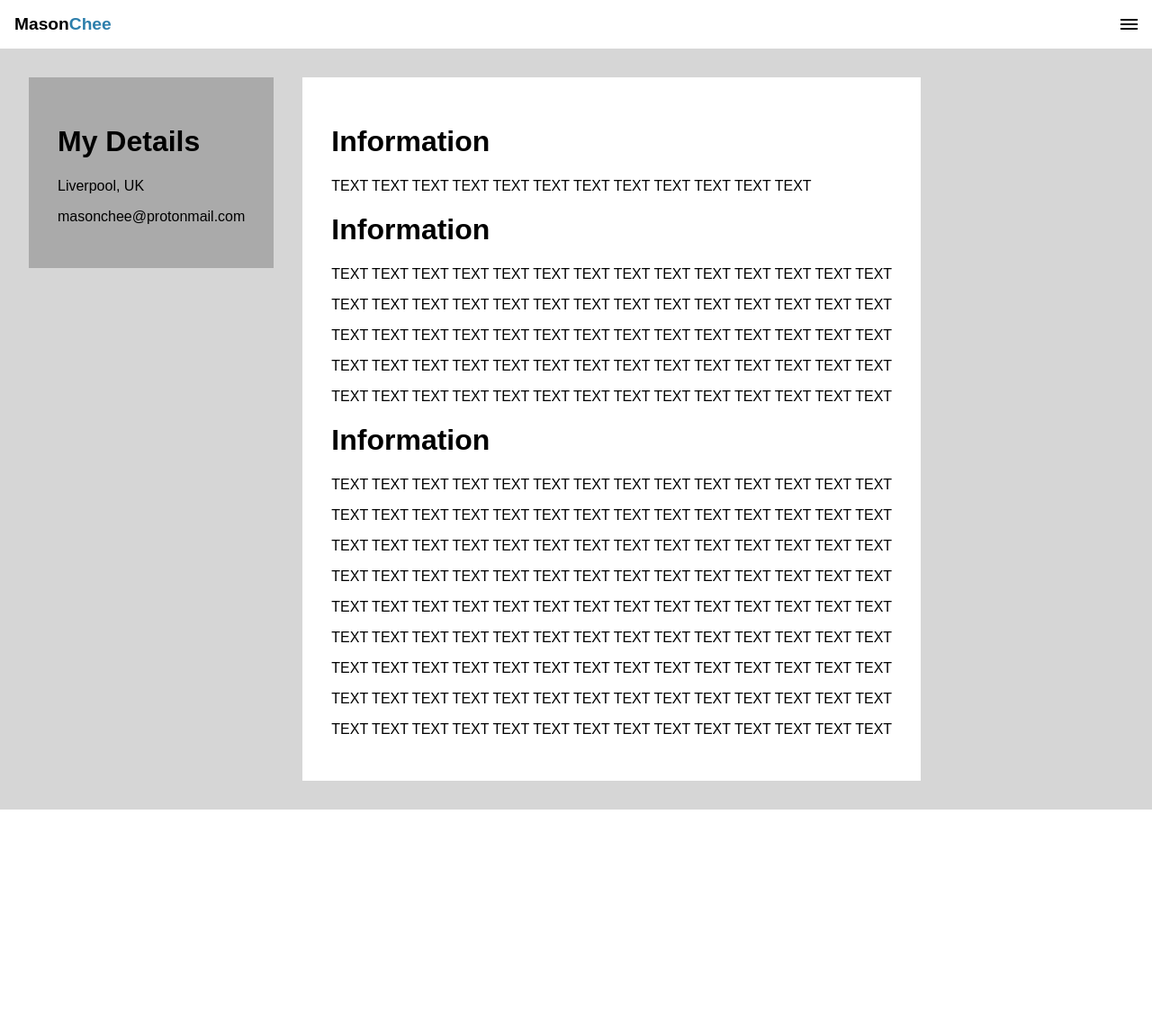
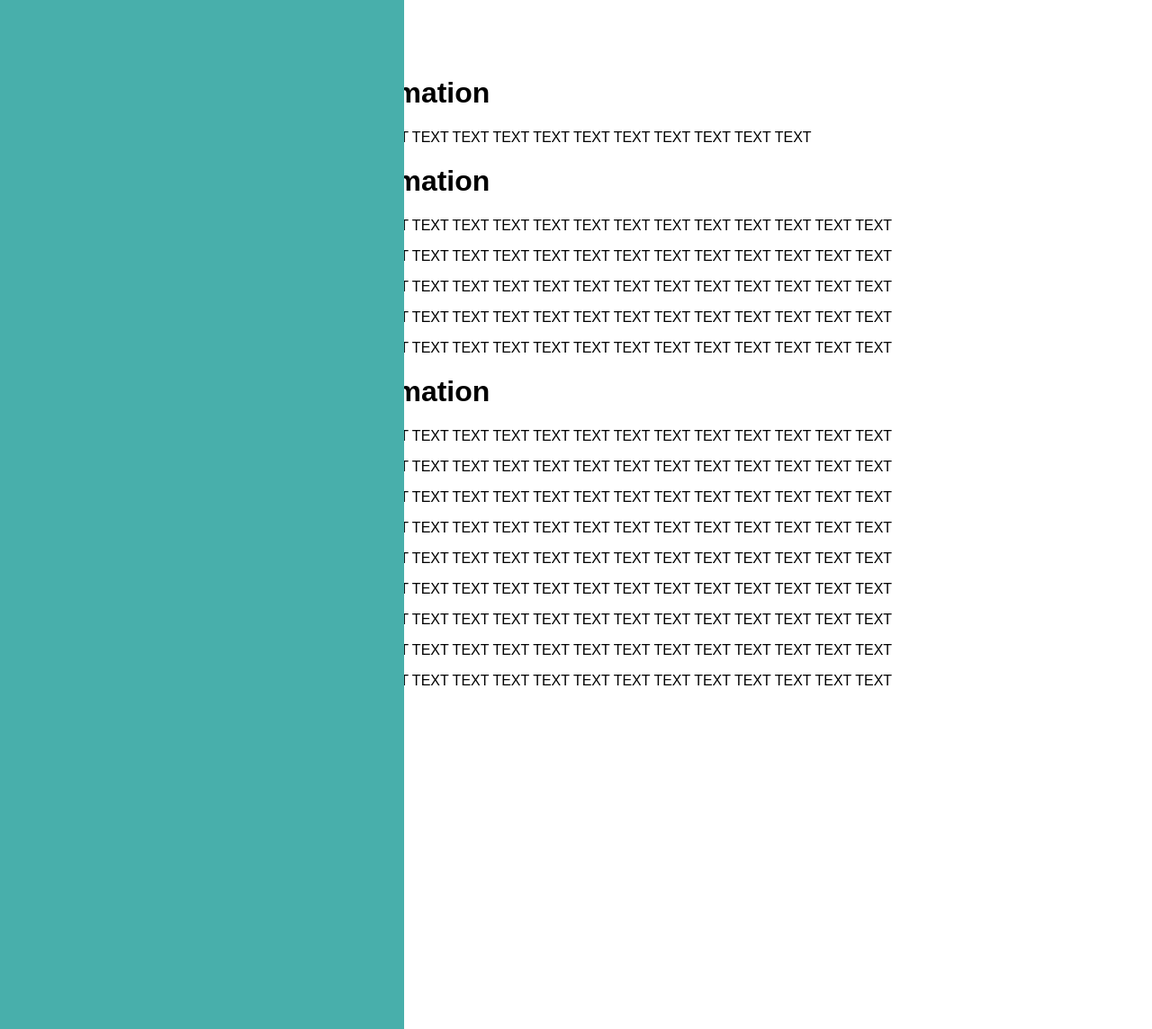
Before and after one commit to Sooshimi/CV-Flask, a Flask app: page / in a window 1280 px wide. Shown: the whole page at 90% size. Before the commit the page ends 900 px from the top, so only its background shows below. Run offline with Flask 2, Linux system fonts and the light colour scheme.

Commit message:
Starting over with revised layout

```diff
--- a/webapp/static/style.css
+++ b/webapp/static/style.css
@@ -3,57 +3,16 @@
 }
 
 body {
-  background: #d6d6d6;
+  background: #ffffff;
   margin: 0;
   font-family: sans-serif;
 }
 
-.navbar {
-  background: #FFFFFF;
-  padding: 1em;
-}
-
-.navbar .name {
-  text-decoration: none;
-  font-weight: bold;
-  color: black;
-  font-size: 1.2em;
-}
-
-.navbar .name span {
-  color: var(--primary-color);
-}
-
-.navbar nav {
-  display: none;
-}
-
-.navbar .container {
+.frame {
   display: -webkit-box;
   display: -ms-flexbox;
   display: flex;
-  place-content: space-between;
-}
-
-.navbar .mobile-menu {
-  cursor: pointer;
-}
-
-a {
-  color: #444444;
-}
-
-ul {
-  list-style-type: none;
-  margin: 0;
-  padding: 0;
-}
-
-.frame {
   padding: 2em;
-  display: -webkit-box;
-  display: -ms-flexbox;
-  display: flex;
   -webkit-box-orient: horizontal;
   -webkit-box-direction: normal;
       -ms-flex-direction: row;
@@ -67,6 +26,7 @@ ul {
       -ms-flex-align: start;
           align-items: flex-start;
   gap: 2em;
+  z-index: auto;
 }
 
 .frame .left {
@@ -86,4 +46,27 @@ ul {
   background: #FFFFFF;
   border-collapse: collapse;
 }
+
+.banner {
+  display: -webkit-box;
+  display: -ms-flexbox;
+  display: flex;
+  -webkit-box-orient: vertical;
+  -webkit-box-direction: normal;
+      -ms-flex-direction: column;
+          flex-direction: column;
+  -ms-flex-line-pack: start;
+      align-content: flex-start;
+  -webkit-box-align: stretch;
+      -ms-flex-align: stretch;
+          align-items: stretch;
+  padding: 2em;
+  position: absolute;
+  width: 385px;
+  height: 1080px;
+  left: 0px;
+  top: 0px;
+  background: #48AFAB;
+  place-content: space-between;
+}
 /*# sourceMappingURL=style.css.map */
--- a/webapp/static/style.scss
+++ b/webapp/static/style.scss
@@ -3,59 +3,20 @@
 }
 
 body {
-    background: #d6d6d6;
+    background: #ffffff;
     margin: 0;
     font-family: sans-serif;
 }
 
-.navbar {
-    background: #FFFFFF;
-    padding: 1em;
-
-    .name {
-        text-decoration: none;
-        font-weight: bold;
-        color: black;
-        font-size: 1.2em;
-
-        span {
-            color: var(--primary-color);
-        }
-    }
-
-    nav {
-        display: none;
-    }
-
-    .container {
-        display: flex;
-        place-content: space-between;
-    }
-
-    .mobile-menu {
-        cursor: pointer;
-    }
-
-}
-
-a {
-    color: #444444;
-}
-
-ul {
-    list-style-type: none;
-    margin: 0;
-    padding: 0;
-}
-
 .frame {
+    display: flex;
     padding: 2em;
-    display: flex;
     flex-direction: row;
     flex-wrap: wrap;
     justify-content: flex-start;
     align-items: flex-start;
     gap: 2em;
+    z-index: auto;
 
     .left {
         order: 1;
@@ -69,5 +30,20 @@ ul {
         padding: 2em;
         background: #FFFFFF;
         border-collapse: collapse;
-      }
+        }
 }
+
+.banner {
+    display: flex;
+    flex-direction: column;
+    align-content: flex-start;
+    align-items: stretch;
+    padding: 2em;
+    position: absolute;
+    width: 385px;
+    height: 1080px;
+    left: 0px;
+    top: 0px;
+    background: #48AFAB;
+    place-content: space-between;
+}
--- a/webapp/templates/home.html
+++ b/webapp/templates/home.html
@@ -9,24 +9,8 @@
 </head>
 
 <body>
-    <div class="navbar">
+    <div class="banner">
         <div class="container">
-            <a class="name" href="#">Mason<span>Chee</span></a>
-
-            <img id="mobile-cta" class="mobile-menu" src="../static/images/menu.svg" alt="Open Navigation">
-
-            <nav>
-                <img id="mobile-exit" class="mobile-menu-exit" src="../static/images/exit.svg" alt="Close Navigation">
-                <ul class="primary-nav">
-                    <li class="current"><a href="#">Home</a></li>
-                    <li><a href="#">My projects</a></li>
-                    <li><a href="#">My other sites</a></li>
-                </ul>
-
-                <ul class="secondary-nav">
-                    <li class="current"><a href="#">LinkedIn</a></li>
-                </ul>
-            </nav>
         </div>
     </div>
 
@@ -35,7 +19,6 @@
         <div class="left">
             <div class="container">
                 <h1>My Details</h1>
-
                 <div class="cv-person-details">
                     <p class="email">Liverpool, UK</p>
                     <p class="email">masonchee@protonmail.com</p>
```
Also changed, not shown: 1 other file.
